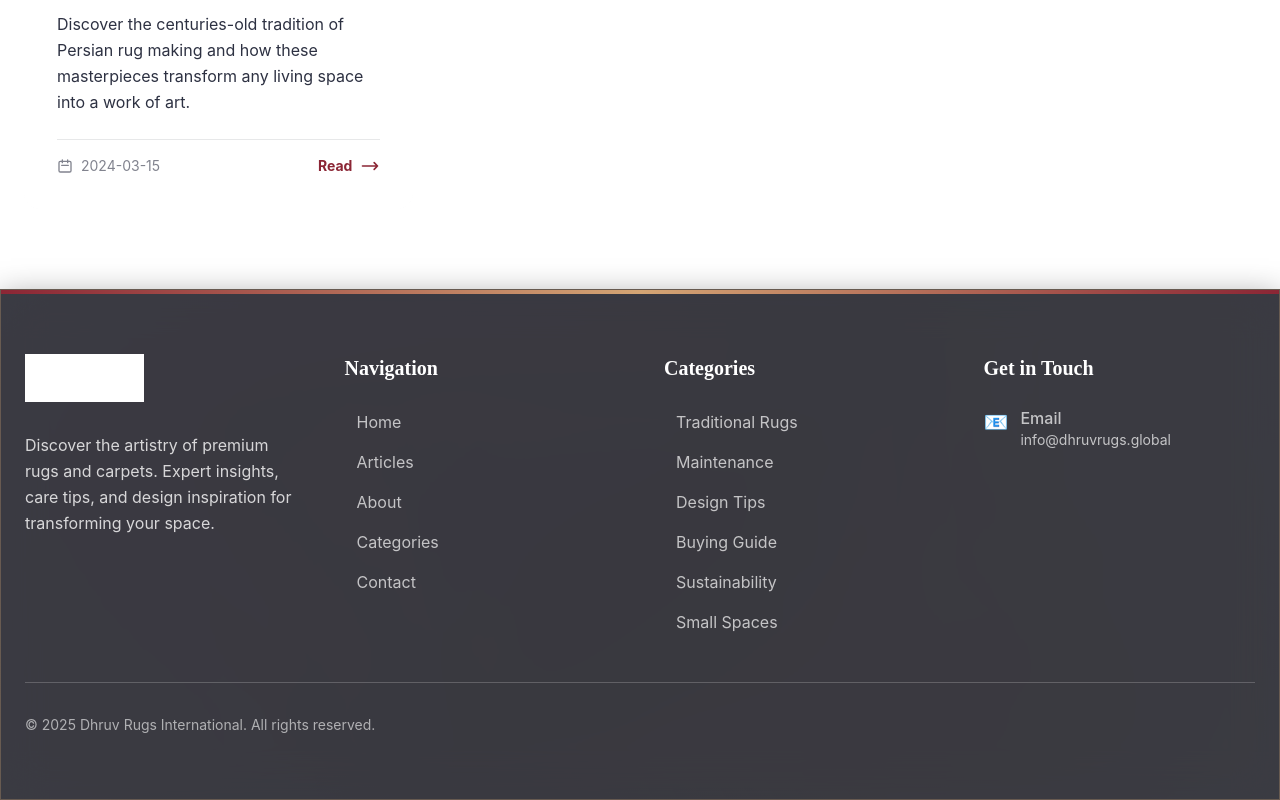
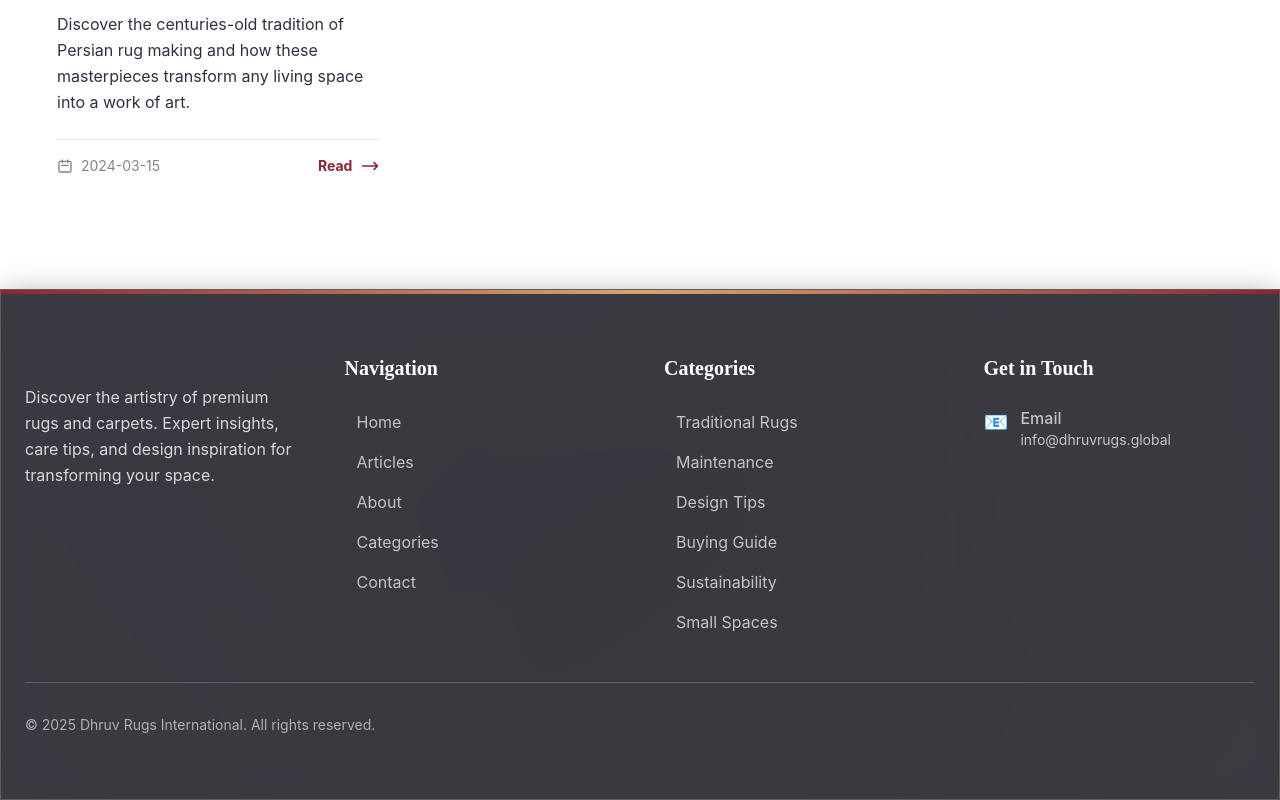
Before and after one commit to SurajCodes-lab/dhruvrugs_blogsite2.0, a Next.js app: page / in a window 1280 px wide. Shown: the part 1418-2218 px from the top of the page. Built offline with nearby package versions, Linux system fonts and the light colour scheme.

Commit message:
comment-header-and-footer-content

```diff
--- a/src/components/Footer.js
+++ b/src/components/Footer.js
@@ -33,7 +33,7 @@ export default function Footer() {
           {/* Brand */}
           <div>
             <Link href="/" className="inline-block mb-6">
-              <div className="h-12 w-auto relative group">
+              {/* <div className="h-12 w-auto relative group">
                 <Image
                   src="/dhruv-logo.jpg"
                   alt="Dhruv Rugs International"
@@ -42,7 +42,7 @@ export default function Footer() {
                   className="h-12 w-auto object-contain brightness-0 invert group-hover:scale-105 transition-transform"
                   priority
                 />
-              </div>
+              </div> */}
             </Link>
             <p className="text-white/80 leading-relaxed mb-6">
               Discover the artistry of premium rugs and carpets. Expert insights, care tips,
```
